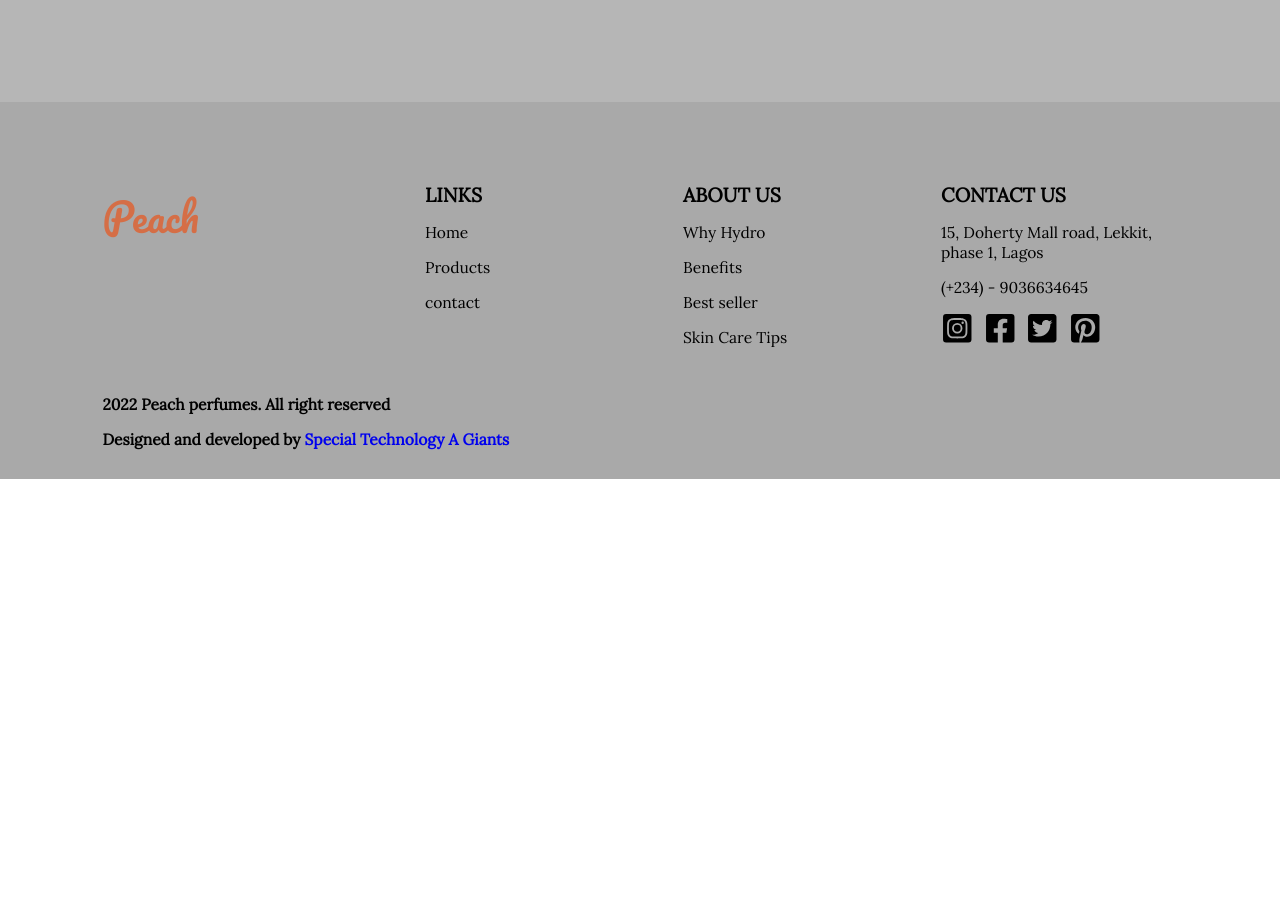
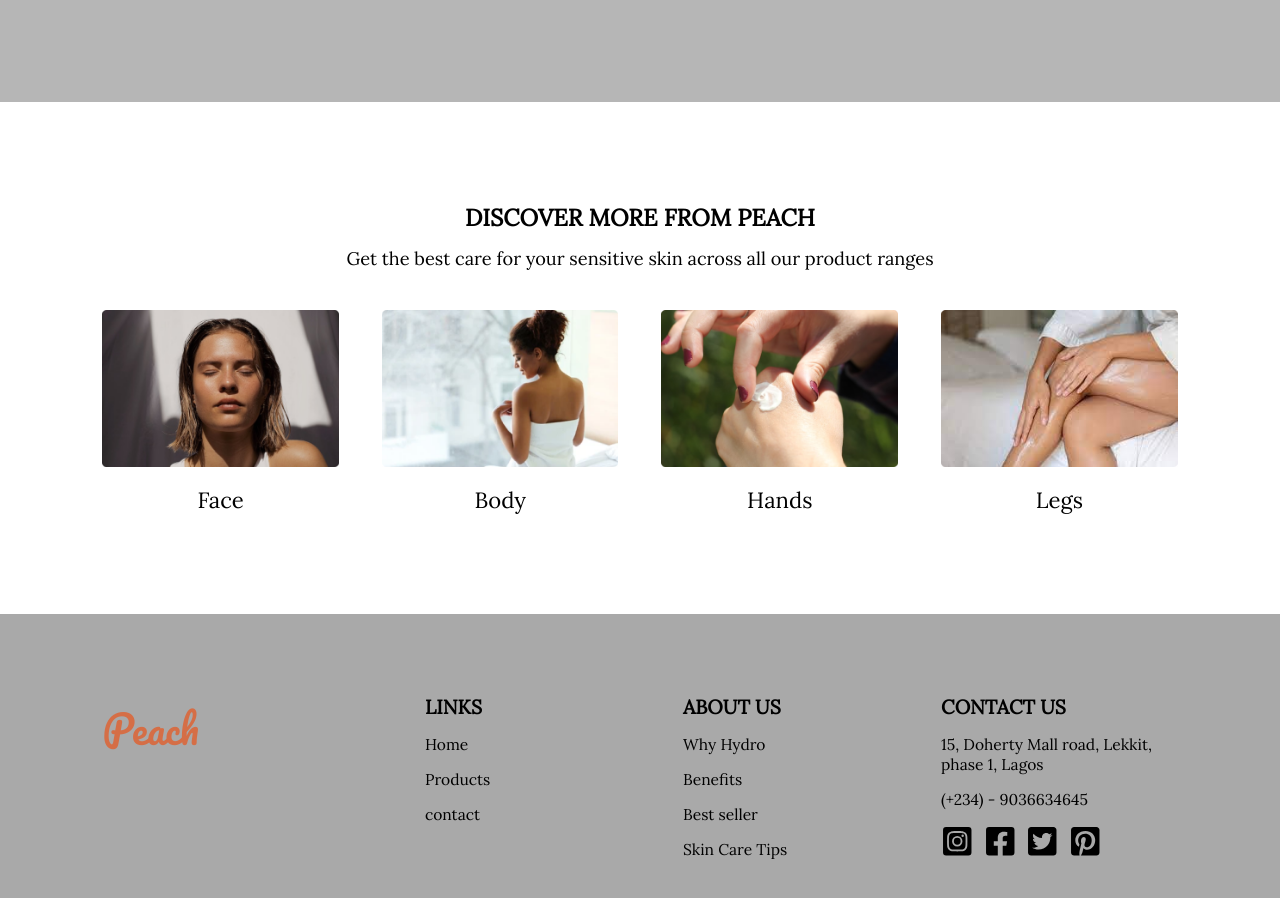
Before and after one commit to Team-STAG/new_peach, a React (Create React App) app: page / in a window 1280 px wide. Shown: the part 2654-3552 px from the top of the page. Before the commit the page ends 3133 px from the top, so only its background shows below. Built offline with nearby package versions, Linux system fonts and the light colour scheme.

Commit message:
done with the discover page

```diff
--- a/src/assets/styles/landingpage.css
+++ b/src/assets/styles/landingpage.css
@@ -281,4 +281,33 @@ button {
 }
 .benefits .rearranged .benefit-text {
   order: 1;
+}
+
+.discover {
+  padding: 100px 8%;
+}
+.discover .title {
+  font-size: 1.8rem;
+  text-transform: uppercase;
+  text-align: center;
+}
+.discover .subtitle {
+  text-align: center;
+  font-size: 1.4rem;
+  margin-top: 15px;
+}
+.discover .discover-content {
+  margin-top: 40px;
+}
+.discover .discover-content .discover-card {
+  width: 22%;
+}
+.discover .discover-content .discover-card img {
+  width: 100%;
+  height: auto;
+}
+.discover .discover-content .discover-card .name {
+  text-align: center;
+  font-size: 1.7rem;
+  margin-top: 15px;
 }/*# sourceMappingURL=landingpage.css.map */
--- a/src/assets/styles/landingpage.scss
+++ b/src/assets/styles/landingpage.scss
@@ -217,3 +217,42 @@
         }
     }
 }
+
+.discover{
+    padding: getMeasurements("negativeSpace") getMeasurements("defaultPadding");
+
+    .title{
+        font-size: getMeasurements("headerFontSize");
+        text-transform: uppercase;
+        text-align: center;
+
+    }
+
+    .subtitle{
+        text-align: center;
+        font-size: 1.4rem;
+        margin-top: 15px;
+    }
+
+    .discover-content{
+        margin-top: 40px;
+
+        .discover-card{
+            width: 22%;
+
+            img{
+                width: 100%;
+                height: auto;
+            }
+
+            .name{
+                text-align: center;
+                font-size: 1.7rem;
+                margin-top: 15px;
+            }
+        }
+    }
+
+
+
+}
--- a/src/pages/LandingPage.jsx
+++ b/src/pages/LandingPage.jsx
@@ -8,6 +8,10 @@ import BannerImageTwo from "../assets/images/banner_image.png"
 import BenefitImageOne from "../assets/images/benefit_image_one.png"
 import BenefitImageTwo from "../assets/images/benefit_image_two.png"
 import BenefitImageThree from "../assets/images/benefit_image_three.png"
+import DiscoverImageOne from "../assets/images/discover_image_one.png"
+import DiscoverImageTwo from "../assets/images/discover_image_two.png"
+import DiscoverImageThree from "../assets/images/discover_image_three.png"
+import DiscoverImageFour from "../assets/images/discover_image_four.png"
 import { Link } from 'react-router-dom'
 export default function LandingPage() {
   return (
@@ -167,6 +171,36 @@ export default function LandingPage() {
 
         </div>
 
+        <div className="discover">
+            <h2 className='title'>Discover more from peach</h2>
+
+            <p className='subtitle'>Get the best care for your sensitive skin across all our product ranges</p>
+
+            <div className="discover-content flex-container space-between align-start">
+
+                <div className='discover-card'>
+                    <img src={DiscoverImageOne} alt="" />
+                    <p className='name'>Face</p>
+                </div>
+
+                <div className='discover-card'>
+                    <img src={DiscoverImageTwo} alt="" />
+                    <p className='name'>Body</p>
+                </div>
+
+                <div className='discover-card'>
+                    <img src={DiscoverImageThree} alt="" />
+                    <p className='name'>Hands</p>
+                </div>
+
+                <div className='discover-card'>
+                    <img src={DiscoverImageFour} alt="" />
+                    <p className='name'>Legs</p>
+                </div>
+
+            </div>
+        </div>
+
     </>
   )
 }
```
Also changed, not shown: 1 other file (tests, documents, lock files or other folders).
